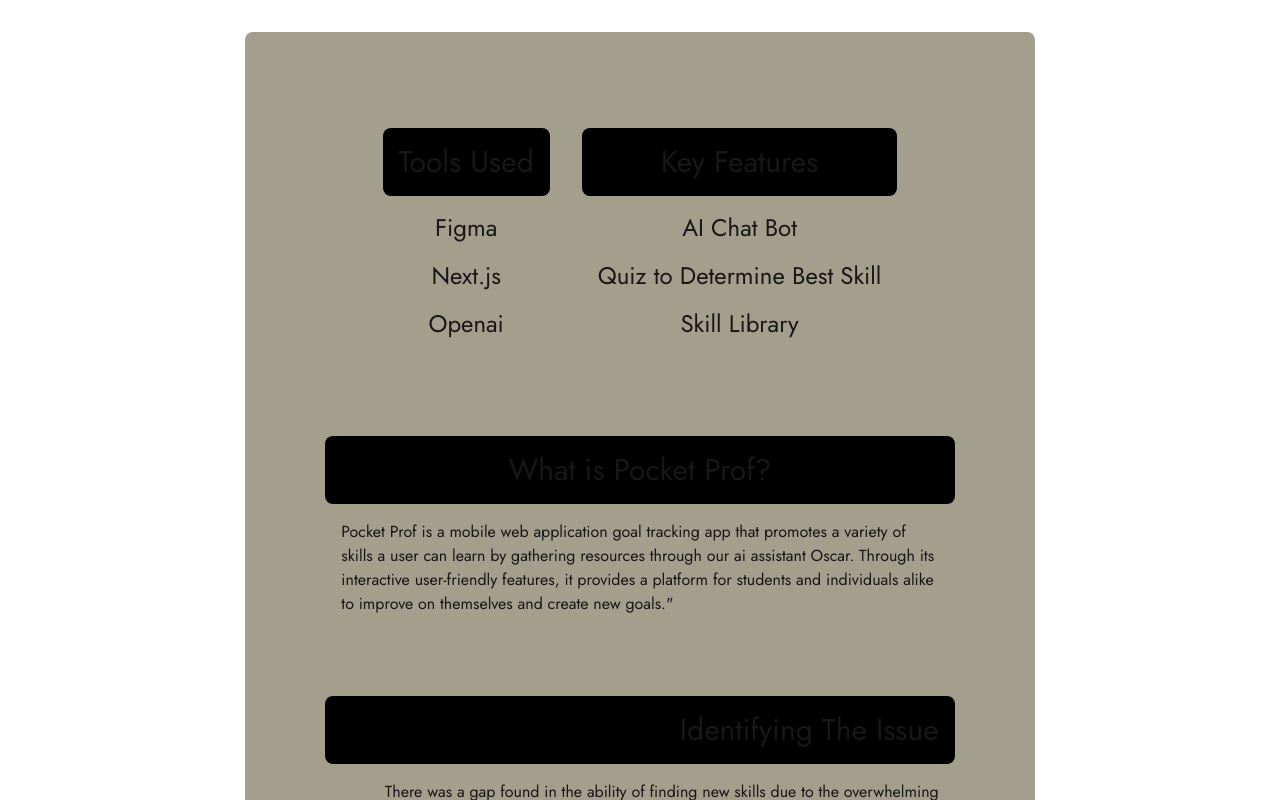
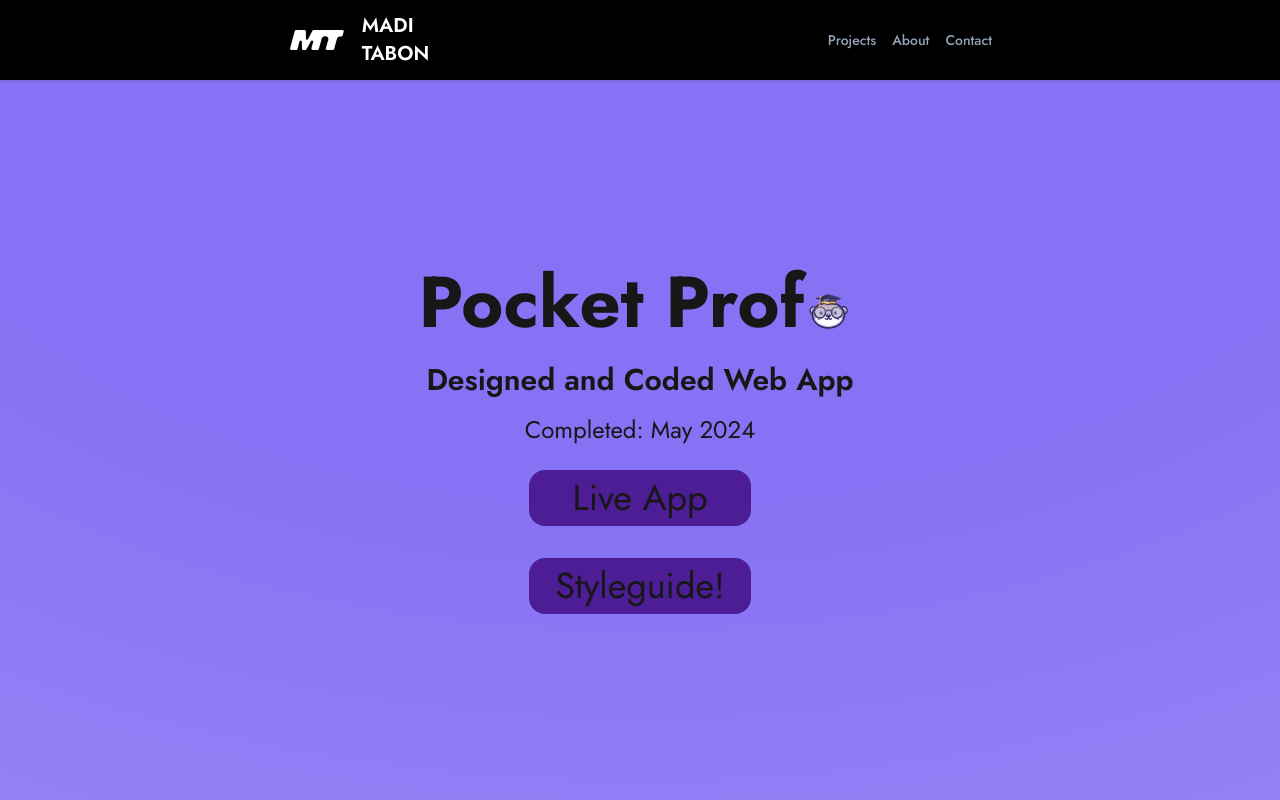
Before and after one commit to 1medi/folio, a Next.js app: page /Pocket-Prof in a window 1280 px wide. Shown: the top 800 px of the page. Built offline with nearby package versions, Linux system fonts and the light colour scheme.

Commit message:
DYNAMIC IMPORT!!

```diff
--- a/components/Animation/Oscar/index.tsx
+++ b/components/Animation/Oscar/index.tsx
@@ -1,16 +1,11 @@
-import { useEffect, useRef, useState } from 'react';
+import { useEffect, useRef } from 'react';
 import lottie from 'lottie-web';
 
 export default function Oscar() {
-  const [isBrowser, setIsBrowser] = useState(false); // Track if we're on the client side
-  const animationContainer = useRef<HTMLDivElement>(null); // Specify type here
+  const animationContainer = useRef<HTMLDivElement>(null);
 
   useEffect(() => {
-    setIsBrowser(true); // Set to true once we are on the client side
-  }, []);
-
-  useEffect(() => {
-    if (isBrowser && animationContainer.current) {
+    if (animationContainer.current) {
       lottie.loadAnimation({
         container: animationContainer.current,
         renderer: 'svg',
@@ -19,15 +14,11 @@ export default function Oscar() {
         path: 'banana.json',
       });
     }
-  }, [isBrowser]); // Ensure it runs only when client-side
-
-  if (!isBrowser) return null; // Prevent rendering on the server side
+  }, []);
 
   return (
-    <>
-      <div className="flex justify-center items-center pt-5">
-        <div className="flex justify-center w-12" ref={animationContainer}></div>
-      </div>
-    </>
+    <div className="flex justify-center items-center pt-5">
+      <div className="flex justify-center w-12" ref={animationContainer}></div>
+    </div>
   );
 }
--- a/src/app/Pocket-Prof/page.tsx
+++ b/src/app/Pocket-Prof/page.tsx
@@ -1,18 +1,21 @@
 "use client";
-// import Header from "../../../components/Header";
+import Header from "../../../components/Header";
 import Footer from "../../../components/Footer";
 import { motion } from "framer-motion";
-// import PPBanner from "../../../components/PageBanners/PPBanner";
+import PPBanner from "../../../components/PageBanners/PPBanner";
 import Image from "next/image";
 import PPSitemap from "../../../public/Pocket-Prof/PPSitemap.png";
 import PPPhone from "../../../components/PPPhone";
+import dynamic from 'next/dynamic';
+
+const Oscar = dynamic(() => import('../../../components/Animation/Oscar'), { ssr: false });
 
 
 const PocketProf = () => {
   return (
     <>
-      {/* <Header /> */}
-      {/* <PPBanner /> */}
+      <Header />
+      <PPBanner />
       <main className="min-h-screen flex flex-col items-center justify-center p-4 lg:w-2/3 m-auto">
         <motion.section className="bg-[#a49e8d] m-4 p-12 rounded-lg">
           <div className="m-auto justify-center items-center p-8 flex flex-col md:flex-row">
```
Also changed, not shown: 1 other file (tests, documents, lock files or other folders).
